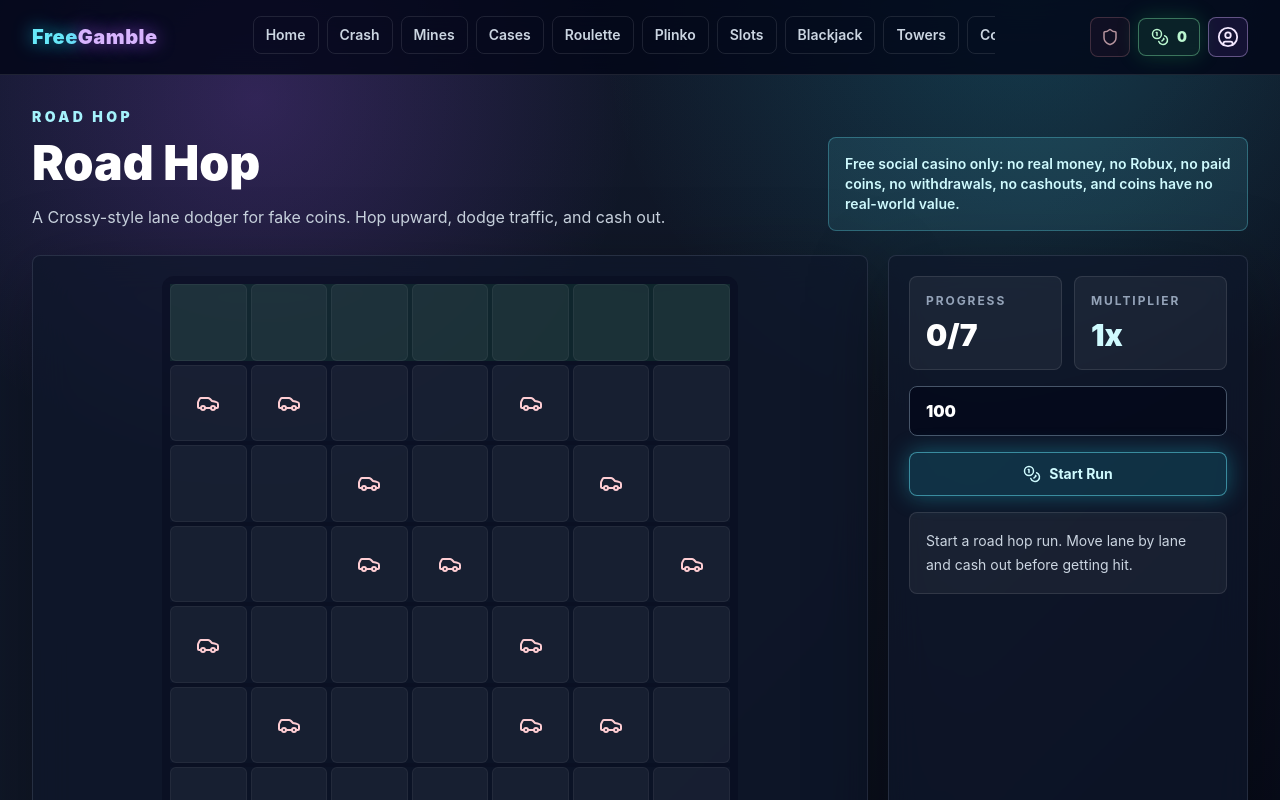
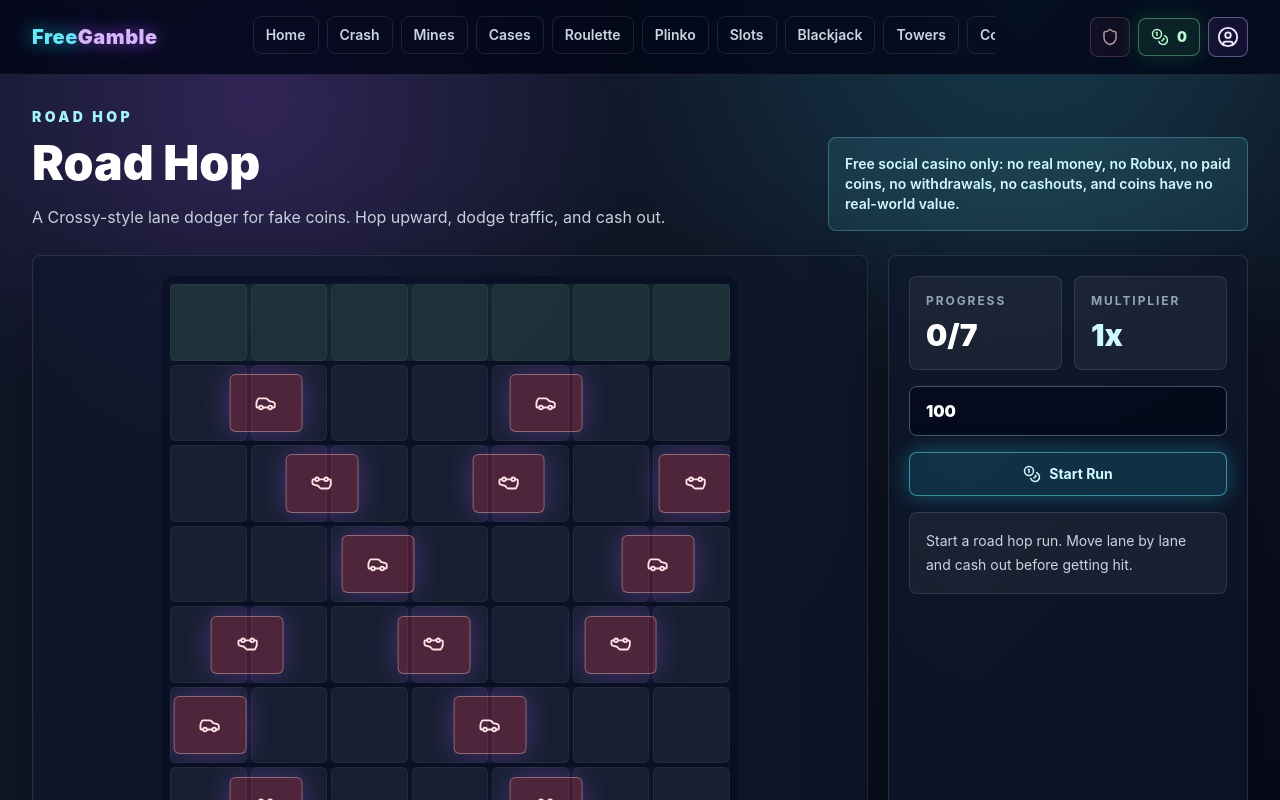
Before and after one commit to a1-lang-cmd/freegamble, a Next.js app: page /roadhop in a window 1280 px wide. Shown: the top 800 px of the page. Built offline with nearby package versions, Linux system fonts and the light colour scheme.

Commit message:
Fix road hop car lane movement

```diff
--- a/src/app/roadhop/page.tsx
+++ b/src/app/roadhop/page.tsx
@@ -13,12 +13,26 @@ type GameState = "idle" | "active" | "lost" | "cashed";
 const cols = 7;
 const rows = 8;
 const startCol = 3;
-const laneSpeeds = [0, 2, -3, 1, -2, 3, -1, 0];
+const laneSpeeds = [0, 0.82, -1.05, 0.68, -0.92, 1.18, -0.74, 0];
+const laneCarCounts = [0, 2, 3, 2, 3, 2, 2, 0];
 
 function laneHazards() {
   return Array.from({ length: rows }, (_, row) => {
     if (row === 0 || row === rows - 1) return [];
-    return Array.from({ length: 2 + (row % 2) }, (__, index) => (index * 3 + row) % cols);
+    const count = laneCarCounts[row];
+    const spacing = cols / count;
+    return Array.from({ length: count }, (__, index) => (index * spacing + row * 0.7) % cols);
+  });
+}
+
+function wrapPosition(value: number) {
+  return ((value % cols) + cols) % cols;
+}
+
+function laneHasCarAt(lane: number[], col: number) {
+  return lane.some((carCol) => {
+    const distance = Math.abs(wrapPosition(carCol) - col);
+    return Math.min(distance, cols - distance) < 0.42;
   });
 }
 
@@ -79,7 +93,7 @@ export default function RoadHopPage() {
     setPosition(next);
     setBestRow((current) => Math.min(current, next.row));
 
-    if (hazards[next.row]?.includes(next.col)) {
+    if (laneHasCarAt(hazards[next.row] ?? [], next.col)) {
       lose();
       return;
     }
@@ -106,16 +120,16 @@ export default function RoadHopPage() {
 
     const interval = window.setInterval(() => {
       setHazards((current) =>
-        current.map((lane, row) => lane.map((col) => ((col + laneSpeeds[row]) % cols + cols) % cols))
+        current.map((lane, row) => lane.map((col) => wrapPosition(col + laneSpeeds[row] * 0.1)))
       );
-    }, 900);
+    }, 100);
 
     return () => window.clearInterval(interval);
   }, [state]);
 
   useEffect(() => {
     if (state !== "active") return;
-    if (hazards[position.row]?.includes(position.col)) {
+    if (laneHasCarAt(hazards[position.row] ?? [], position.col)) {
       lose();
     }
     // eslint-disable-next-line react-hooks/exhaustive-deps
@@ -139,16 +153,24 @@ export default function RoadHopPage() {
         <Card className="overflow-hidden bg-[#252e63]/90">
           <div className="mx-auto grid w-full max-w-xl gap-1 rounded-xl bg-slate-950/30 p-2">
             {Array.from({ length: rows }).map((_, row) => (
-              <div key={row} className={cn("grid grid-cols-7 gap-1", row === 0 || row === rows - 1 ? "bg-green-400/10" : "bg-slate-900/50")}>
+              <div key={row} className={cn("relative grid grid-cols-7 gap-1 overflow-hidden", row === 0 || row === rows - 1 ? "bg-green-400/10" : "bg-slate-900/50")}>
                 {Array.from({ length: cols }).map((__, col) => {
                   const player = position.row === row && position.col === col;
-                  const hazard = hazards[row]?.includes(col);
                   return (
                     <div key={`${row}-${col}`} className="grid aspect-square place-items-center rounded-md border border-white/5 bg-white/5">
-                      {player ? <Rabbit className="text-cyan-100" /> : hazard ? <Car className="text-rose-200" /> : null}
+                      {player ? <Rabbit className="relative z-20 text-cyan-100" /> : null}
                     </div>
                   );
                 })}
+                {hazards[row]?.map((carCol, index) => (
+                  <div
+                    key={`${row}-${index}`}
+                    className="pointer-events-none absolute top-1/2 z-10 grid h-[76%] w-[13%] -translate-x-1/2 -translate-y-1/2 place-items-center rounded-md border border-rose-200/40 bg-rose-500/25 text-rose-100 shadow-purple transition-[left] duration-100 ease-linear"
+                    style={{ left: `${((wrapPosition(carCol) + 0.5) / cols) * 100}%` }}
+                  >
+                    <Car className={laneSpeeds[row] < 0 ? "rotate-180" : ""} size={22} />
+                  </div>
+                ))}
               </div>
             ))}
           </div>
```
